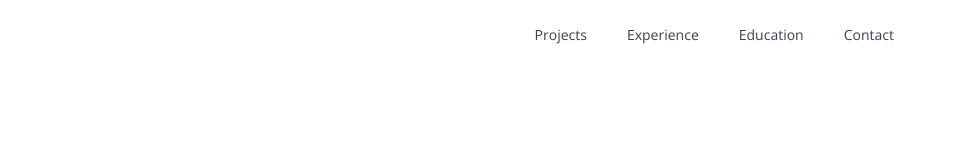
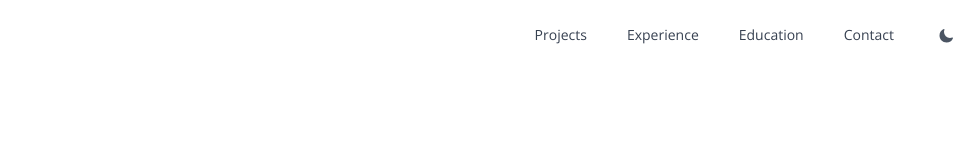
Before and after one commit to ksmelnad/portfolio, a Next.js app: page / in a window 1280 px wide. Shown: the top 160 px of the page, without its empty margins (306-1280 px from the left). Built offline with nearby package versions, Linux system fonts and the light colour scheme.

Commit message:
fixed theme switch icon properly

```diff
--- a/app/layout.js
+++ b/app/layout.js
@@ -13,8 +13,8 @@ export default function RootLayout({ children }) {
   return (
     <html
       lang="en"
-      style={{ colorScheme: "dark" }} // <--
-      className={"dark"} // <--
+      style={{ colorScheme: "light" }} // <--
+      className={"light"} // <--
     >
       <head>
         <title>Keshav's Portfolio</title>
--- a/components/Navbar.jsx
+++ b/components/Navbar.jsx
@@ -1,11 +1,21 @@
 "use client";
-
+import { useState, useEffect } from "react";
 import { useTheme } from "next-themes";
 import { SunIcon } from "@heroicons/react/24/solid";
 import { MoonIcon } from "@heroicons/react/24/solid";
 
 function Navbar() {
-  const { theme, setTheme } = useTheme();
+  const [mounted, setMounted] = useState(false);
+  const { theme, setTheme } = useTheme("light");
+
+  // useEffect only runs on the client, so now we can safely show the UI
+  useEffect(() => {
+    setMounted(true);
+  }, []);
+
+  if (!mounted) {
+    return null;
+  }
 
   return (
     <header className="fixed top-0 w-full bg-white dark:bg-slate-900 py-3">
@@ -35,10 +45,12 @@ function Navbar() {
           <li>
             <button
               onClick={() => {
-                setTheme(theme === "light" ? "dark" : "light");
+                setTheme(
+                  theme === "light" || theme === "system" ? "dark" : "light"
+                );
               }}
             >
-              {theme === "light" || theme === "" ? (
+              {theme === "light" || theme === "system" ? (
                 <MoonIcon className="w-6 h-6 pt-2 text-gray-600" />
               ) : (
                 <SunIcon className="w-6 h-6 pt-2 text-white" />
```
